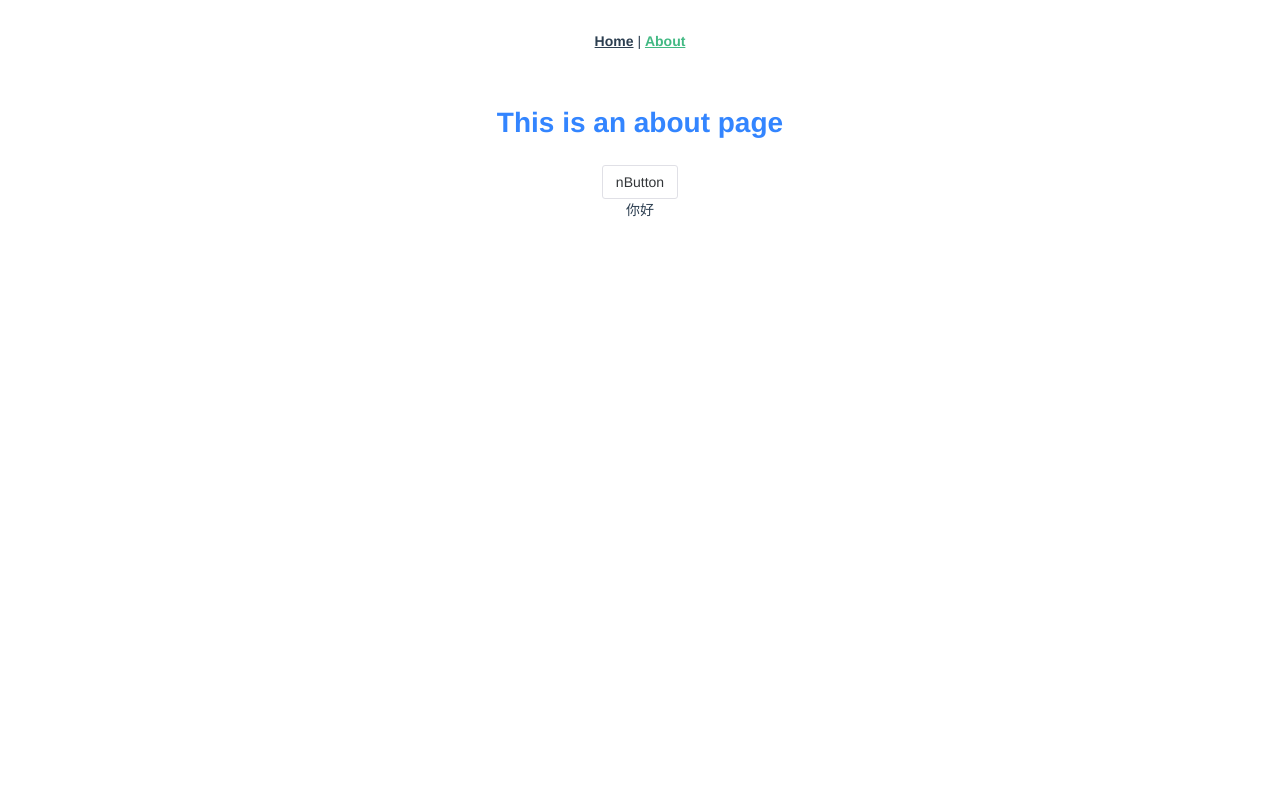
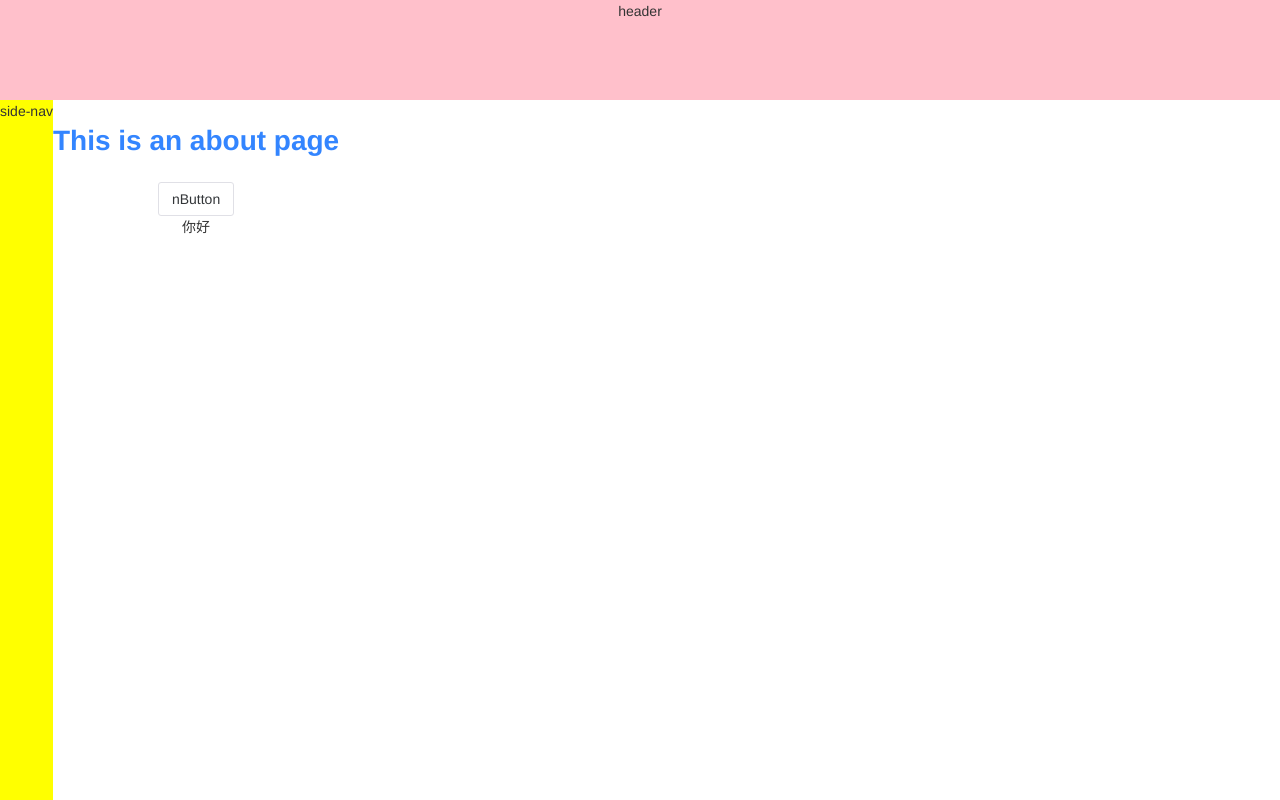
Before and after one commit to Dipper30/Garden, a Vue app: page /about in a window 1280 px wide. Shown: the top 800 px of the page. Built offline with nearby package versions, Linux system fonts and the light colour scheme.

Commit message:
页面布局

```diff
--- a/src/App.vue
+++ b/src/App.vue
@@ -1,18 +1,37 @@
 <template>
-  <div id="nav">
-    <router-link to="/">Home</router-link> |
-    <router-link to="/about">About</router-link>
+  <div id="app">
+    <n-notification-provider>
+      <Layout />
+    </n-notification-provider>
   </div>
-  <router-view/>
 </template>
 
+<script>
+import { NNotificationProvider } from 'naive-ui'
+import Layout from './components/common/Layout.vue'
+
+export default {
+  name: 'App',
+  components: {
+    NNotificationProvider,
+    Layout
+    // NConfigProvider
+  }
+}
+</script>
+
 <style lang="scss">
+body {
+  padding: 0;
+  margin: 0;
+}
+
 #app {
   font-family: Avenir, Helvetica, Arial, sans-serif;
   -webkit-font-smoothing: antialiased;
   -moz-osx-font-smoothing: grayscale;
   text-align: center;
-  color: #2c3e50;
+  color: #333;
 }
 
 #nav {
@@ -20,7 +39,7 @@
 
   a {
     font-weight: bold;
-    color: #2c3e50;
+    color: #333;
 
     &.router-link-exact-active {
       color: #42b983;
--- a/src/assets/css/theme-color.scss
+++ b/src/assets/css/theme-color.scss
@@ -1 +1,6 @@
 $theme-color: #3385ff;
+
+
+$text-theme-color: #383838;
+$text-dark-color: #111;
+$text-normal-color: #3333;
--- /dev/null
+++ b/src/components/common/Footer.vue
@@ -0,0 +1,16 @@
+<template>
+  <div id="footer">
+    footer
+  </div>
+</template>
+<script>
+export default {
+  name: 'Footer'
+}
+</script>
+<style lang="scss">
+#footer {
+  height: 100px;
+  background-color: pink;
+}
+</style>
--- /dev/null
+++ b/src/components/common/Header.vue
@@ -0,0 +1,16 @@
+<template>
+  <div id="header">
+    header
+  </div>
+</template>
+<script>
+export default {
+  name: 'Header'
+}
+</script>
+<style lang="scss">
+#header {
+  height: 100px;
+  background-color: pink;
+}
+</style>
--- /dev/null
+++ b/src/components/common/Layout.vue
@@ -0,0 +1,26 @@
+<template>
+  <div id="layout">
+    <Header />
+    <Main />
+    <Footer />
+  </div>
+</template>
+<script>
+import Header from './Header.vue'
+import Main from './Main.vue'
+import Footer from './Footer.vue'
+
+export default {
+  components: {
+    Header,
+    Main,
+    Footer
+  }
+}
+</script>
+<style lang="scss">
+#layout {
+  width: 100vw;
+  height: 100vh;
+}
+</style>
--- /dev/null
+++ b/src/components/common/Main.vue
@@ -0,0 +1,28 @@
+<template>
+  <div id="main">
+    <side-nav class="side" />
+    <router-view></router-view>
+  </div>
+</template>
+<script>
+import SideNav from './SideNav'
+
+export default {
+  name: 'Main',
+  components: {
+    SideNav
+  }
+}
+</script>
+<style lang="scss">
+#main {
+  width: 100vw;
+  display: flex;
+  flex-direction: row;
+  height: 100%;
+}
+.side {
+  height: 100%;
+  background-color: #fb7299;
+}
+</style>
--- /dev/null
+++ b/src/components/common/SideNav.vue
@@ -0,0 +1,16 @@
+<template>
+  <div id="side-nav">
+    side-nav
+  </div>
+</template>
+<script>
+export default {
+  name: 'SideNav'
+}
+</script>
+<style lang="scss">
+#side-nav {
+  height: 100%;
+  background-color: yellow;
+}
+</style>
--- a/src/i18n/index.js
+++ b/src/i18n/index.js
@@ -1,5 +1,6 @@
 import { createI18n } from 'vue-i18n/dist/vue-i18n.esm-bundler.js'
 import locales from './locales'
+// import store from '../store'
 
 const i18n = createI18n({
   locale: 'zh_cn',
--- a/src/store/index.js
+++ b/src/store/index.js
@@ -2,6 +2,7 @@ import { createStore } from 'vuex'
 
 export default createStore({
   state: {
+    language: 'zh_cn'
   },
   mutations: {
   },
--- a/src/views/About.vue
+++ b/src/views/About.vue
@@ -1,19 +1,30 @@
 <template>
   <div class="about">
     <h1 class="desc">This is an about page</h1>
-    <n-button>nButton</n-button>
+    <n-button @click="switchLanguage">nButton</n-button>
     <div>{{ $t("login.say") }}</div>
   </div>
 </template>
 <script>
 import { NButton } from 'naive-ui'
+import store from '../store'
+import i18n from '../i18n'
 
 export default {
   components: {
     NButton
   },
   setup () {
+    const switchLanguage = () => {
+      console.log(store.state)
+      const currentLang = i18n.global.locale
+      i18n.global.locale = currentLang === 'zh_cn' ? 'en' : 'zh_cn'
+      console.log(i18n)
+    }
 
+    return {
+      switchLanguage
+    }
   }
 }
 </script>
--- a/src/views/Home.vue
+++ b/src/views/Home.vue
@@ -1,18 +1,30 @@
 <template>
   <div class="home">
-    <img alt="Vue logo" src="../assets/logo.png">
-    <HelloWorld msg="Welcome to Your Vue.js App"/>
+    this is home
+    <button @click="show"></button>
   </div>
 </template>
 
 <script>
 // @ is an alias to /src
-import HelloWorld from '@/components/HelloWorld.vue'
+// import HelloWorld from '@/components/HelloWorld.vue'
+import { useNotification } from 'naive-ui'
 
 export default {
   name: 'Home',
   components: {
-    HelloWorld
+
+  },
+  setup () {
+    const notification = useNotification()
+    const show = () => {
+      notification.warning({
+        content: 'This is Warning!!'
+      })
+    }
+    return {
+      show
+    }
   }
 }
 </script>
```
Also changed, not shown: 1 other file (tests, documents, lock files or other folders).
